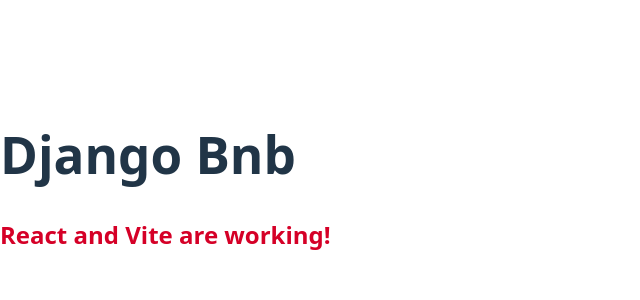
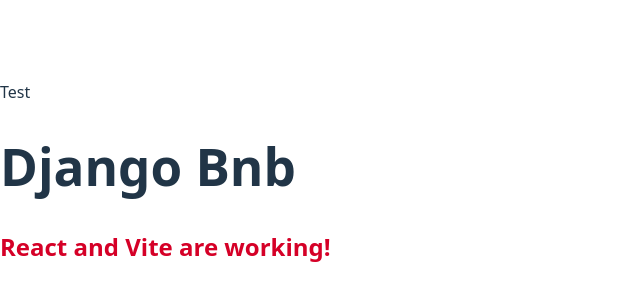
Before and after one commit to kamilhandzlik/Django-Airbnb, a React (Vite) app in the folder djangobnb/frontend/: page / in a window 1280 px wide. Shown: the part 218-518 px from the top of the page, without its empty margins (0-640 px from the left). Built offline with nearby package versions, Linux system fonts and the light colour scheme.

Commit message:
first code for navbar

```diff
--- a/djangobnb/frontend/src/App.jsx
+++ b/djangobnb/frontend/src/App.jsx
@@ -1,11 +1,14 @@
 import { useState } from 'react'
 import './App.css'
+import Navbar from "./components/navbar/Navbar";
+
 
 function App() {
   const [count, setCount] = useState(0)
 
   return (
     <>
+      <Navbar/>
       <h1>Django Bnb</h1>
       <h2 className="dark-red-text">React and Vite are working!</h2>
     </>
--- a/djangobnb/frontend/src/components/navbar/Navbar.jsx
+++ b/djangobnb/frontend/src/components/navbar/Navbar.jsx
@@ -0,0 +1,9 @@
+const Navbar = () => {
+    return (
+        <nav>
+            Test
+        </nav>
+    );
+}
+
+export default Navbar;
```
